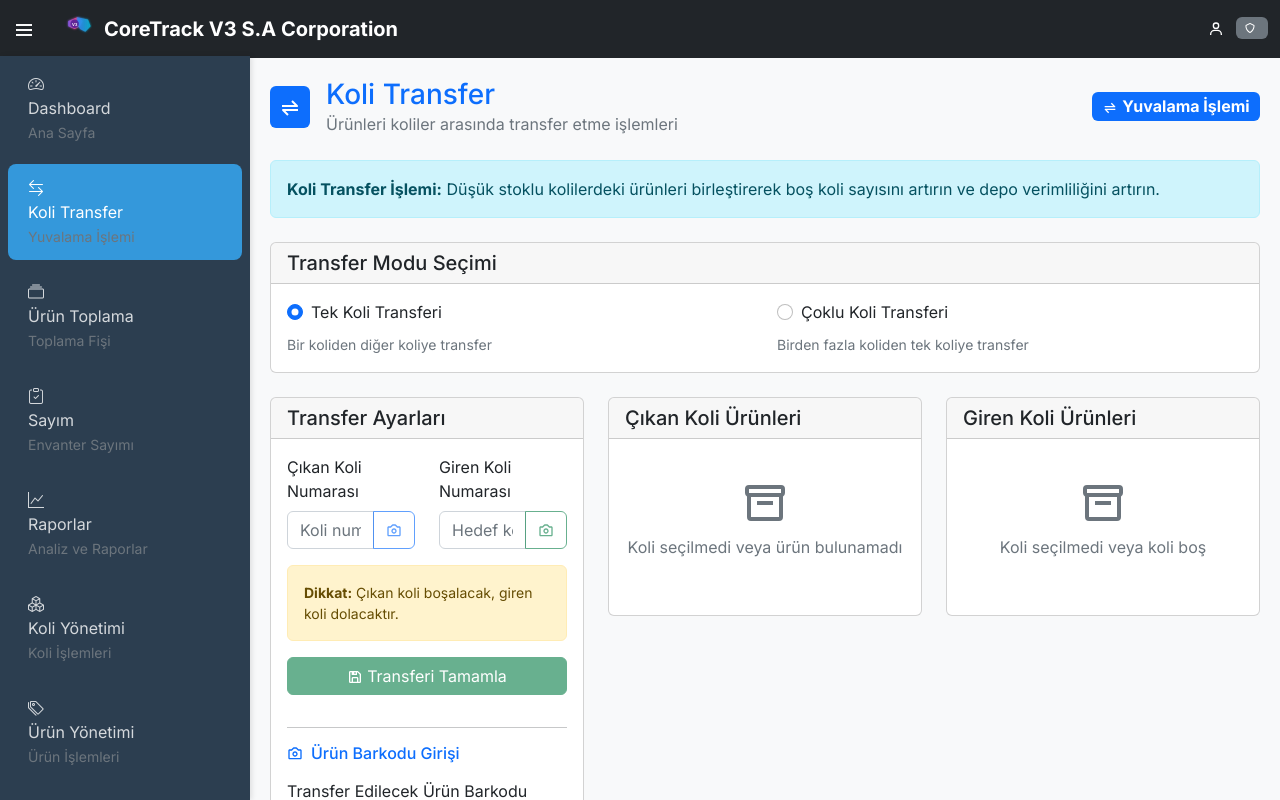
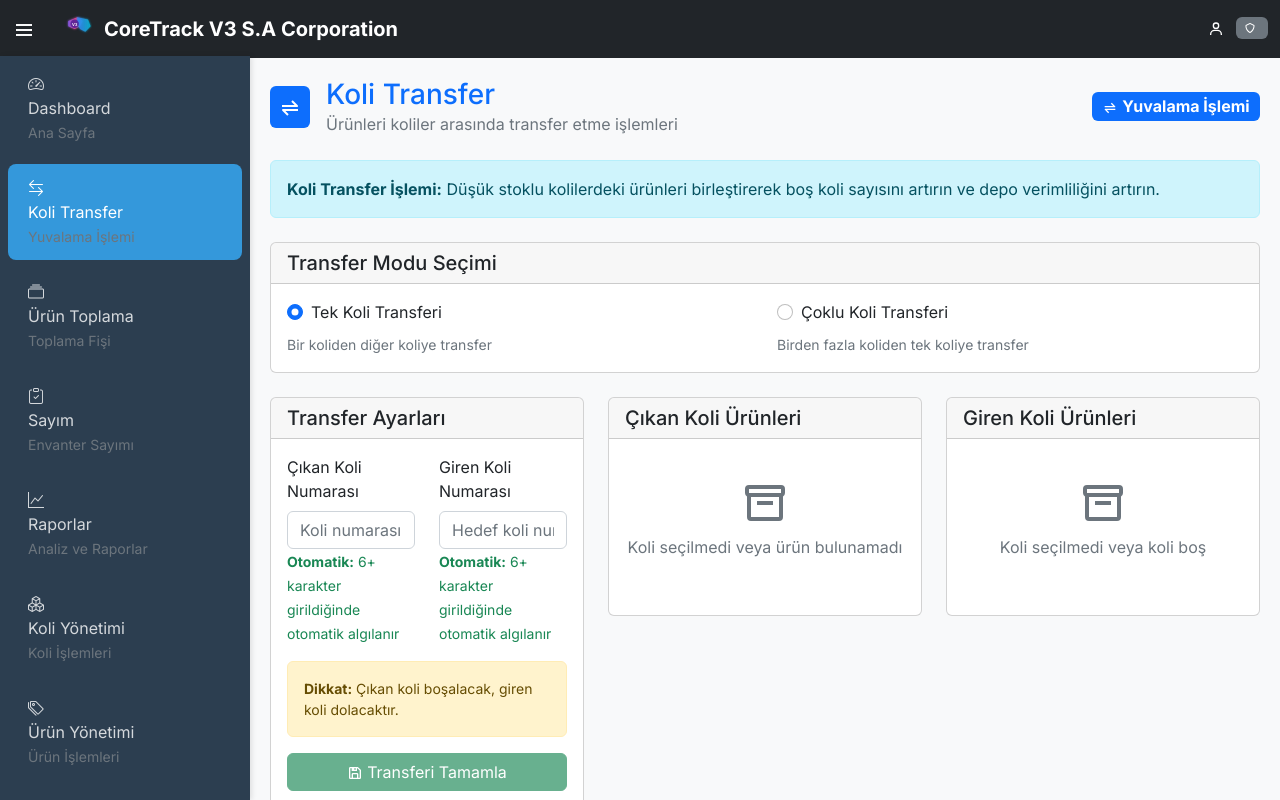
Before and after one commit to sims5858/kobi-depo-vms, a Next.js app in the folder client/: page /koli-transfer in a window 1280 px wide. Shown: the top 800 px of the page. Built offline with nearby package versions, Linux system fonts and the light colour scheme; sample sign-in values are in the browser's storage.

Commit message:
Transfer ayarlarÄ± otomatik algÄ±lama eklendi - Ã‡Ä±kan ve giren koli 6+ karakter girildiÄŸinde otomatik algÄ±lanÄ±r

```diff
--- a/client/app/koli-transfer/page.js
+++ b/client/app/koli-transfer/page.js
@@ -550,17 +550,23 @@ const KoliTransfer = () => {
                           <Form.Control
                             type="text"
                             value={cikanKoli}
-                            onChange={(e) => setCikanKoli(e.target.value)}
+                            onChange={(e) => {
+                              const value = e.target.value;
+                              setCikanKoli(value);
+
+                              // Koli numarası 6+ karakter ise otomatik işle
+                              if (value.length >= 6) {
+                                setTimeout(() => {
+                                  handleCikanKoliSec();
+                                }, 100);
+                              }
+                            }}
                             placeholder="Koli numarasını girin"
                           />
-                          <Button
-                            variant="outline-primary"
-                            onClick={handleCikanKoliSec}
-                            disabled={!cikanKoli.trim()}
-                          >
-                            <BiCamera />
-                          </Button>
                         </div>
+                        <Form.Text className="text-success">
+                          <strong>Otomatik:</strong> 6+ karakter girildiğinde otomatik algılanır
+                        </Form.Text>
                       </Form.Group>
                     </Col>
                     <Col md={6}>
@@ -570,17 +576,23 @@ const KoliTransfer = () => {
                           <Form.Control
                             type="text"
                             value={girenKoli}
-                            onChange={(e) => setGirenKoli(e.target.value)}
+                            onChange={(e) => {
+                              const value = e.target.value;
+                              setGirenKoli(value);
+
+                              // Koli numarası 6+ karakter ise otomatik işle
+                              if (value.length >= 6) {
+                                setTimeout(() => {
+                                  handleGirenKoliSec();
+                                }, 100);
+                              }
+                            }}
                             placeholder="Hedef koli numarasını girin"
                           />
-                          <Button
-                            variant="outline-success"
-                            onClick={handleGirenKoliSec}
-                            disabled={!girenKoli.trim()}
-                          >
-                            <BiCamera />
-                          </Button>
                         </div>
+                        <Form.Text className="text-success">
+                          <strong>Otomatik:</strong> 6+ karakter girildiğinde otomatik algılanır
+                        </Form.Text>
                       </Form.Group>
                     </Col>
                   </Row>
```
